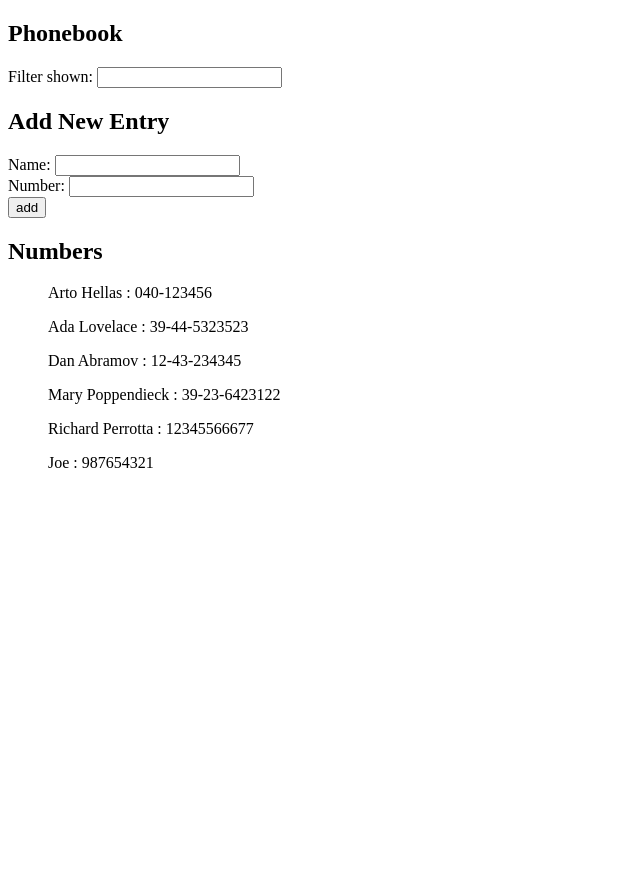
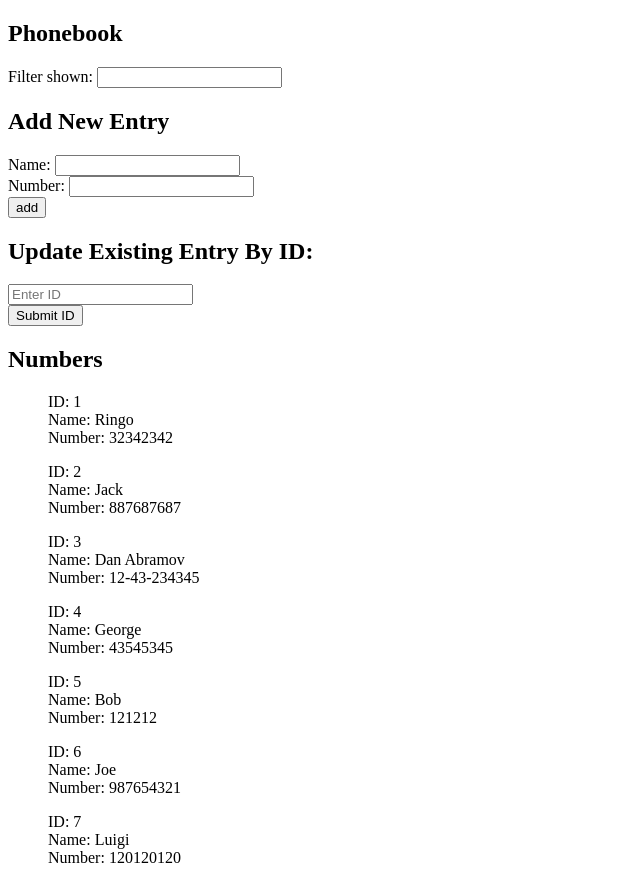
Before and after one commit to Perrottarichard/FullStackOpen, a React (Create React App) app in the folder part2/phonebook/: page / in a window 1280 px wide. Shown: the whole page, without its empty margins (0-640 px from the left). Before the commit the page ends 800 px from the top, so only its background shows below. Built offline with nearby package versions, Linux system fonts and the light colour scheme; data requests are answered from the project's data file.

Commit message:
functioning

```diff
--- a/part2/phonebook/db.json
+++ b/part2/phonebook/db.json
@@ -1,13 +1,13 @@
 {
   "persons": [
     {
-      "name": "Arto Hellas",
-      "number": "040-123456",
+      "name": "Ringo",
+      "number": "32342342",
       "id": 1
     },
     {
-      "name": "Ada Lovelace",
-      "number": "39-44-5323523",
+      "name": "Jack",
+      "number": "887687687",
       "id": 2
     },
     {
@@ -16,19 +16,24 @@
       "id": 3
     },
     {
-      "name": "Mary Poppendieck",
-      "number": "39-23-6423122",
+      "name": "George",
+      "number": "43545345",
       "id": 4
     },
     {
-      "name": "Richard Perrotta",
-      "number": "12345566677",
+      "name": "Bob",
+      "number": "121212",
       "id": 5
     },
     {
       "name": "Joe",
       "number": "987654321",
       "id": 6
+    },
+    {
+      "name": "Luigi",
+      "number": "120120120",
+      "id": 7
     }
   ]
 }
--- a/part2/phonebook/src/App.js
+++ b/part2/phonebook/src/App.js
@@ -1,8 +1,9 @@
 import React, { useState, useEffect } from 'react'
-import axios from 'axios';
 import AddEntryForm from './components/AddEntryForm';
 import FilterBox from './components/FilterBox';
 import DisplayDirectory from './components/DisplayDirectory';
+import services from './components/services'
+import EditEntryForm from './components/EditEntryForm';
 
 const App = () => {
 
@@ -12,12 +13,15 @@ const App = () => {
   const [newNumber, setNewNumber] = useState('')
   const [searchName, setSearchName] = useState('')
   const [showAll, setShowAll] = useState(true)
+  const [editName, setEditName] = useState('')
+  const [editNumber, setEditNumber] = useState('')
+  const [toggleForm, setToggleForm] = useState(false);
+  const [editById, setEditById] = useState('')
 
   useEffect(() => {
-    axios
-      .get('http://localhost:5000/persons')
-      .then(Response => {
-        setPersons(Response.data)
+    services.getAll()
+      .then(allPersons => {
+        setPersons(allPersons)
       })
   }, [])
 
@@ -28,6 +32,16 @@ const App = () => {
   const handleNumberInput = (event) => {
     setNewNumber(event.target.value);
   }
+  const handleNumberEdit = (event) => {
+    setEditNumber(event.target.value);
+  }
+  const handleNameEdit = (event) => {
+    setEditName(event.target.value);
+  }
+  const handleIdEdit = (event) => {
+    setEditById(event.target.value);
+  }
+
   const handleSearchName = (event) => {
     if (event.target.value.length > 0) {
       setShowAll(false)
@@ -37,6 +51,7 @@ const App = () => {
       setSearchName(event.target.value);
     }
   }
+  const showForm = () => setToggleForm(!toggleForm);
 
   return (
     <div>
@@ -53,6 +68,22 @@ const App = () => {
         newNumber={newNumber}
         setNewNumber={setNewNumber}
       />
+      <EditEntryForm
+        persons={persons}
+        setPersons={setPersons}
+        editName={editName}
+        setEditName={setEditName}
+        handleNameEdit={handleNameEdit}
+        handleNumberEdit={handleNumberEdit}
+        editNumber={editNumber}
+        setEditNumber={setEditNumber}
+        toggleForm={toggleForm}
+        setToggleForm={setToggleForm}
+        showForm={showForm}
+        editById={editById}
+        setEditById={setEditById}
+        handleIdEdit={handleIdEdit}
+      />
       <h2>Numbers</h2>
       <DisplayDirectory
         persons={persons}
--- a/part2/phonebook/src/components/AddEntryForm.js
+++ b/part2/phonebook/src/components/AddEntryForm.js
@@ -1,5 +1,5 @@
 import React from 'react';
-import axios from 'axios';
+import services from './services'
 
 const AddEntryForm = (props) => {
 
@@ -14,11 +14,9 @@ const AddEntryForm = (props) => {
                 name: newName,
                 number: newNumber
             }
-            axios.post('http://localhost:5000/persons', listing)
-                .then(response => {
-                    console.log(response)
-                })
-            setPersons(persons.concat(listing))
+            services.create(listing).then(returnedListing => {
+                setPersons(persons.concat(returnedListing))
+            })
             setNewName('')
             setNewNumber('')
         }
--- a/part2/phonebook/src/components/DisplayDirectory.js
+++ b/part2/phonebook/src/components/DisplayDirectory.js
@@ -6,7 +6,7 @@ const DisplayDirectory = (props) => {
     const entriesToShow = showAll ? persons : persons.filter(p => p.name.toString().toLowerCase().indexOf(searchName.toLowerCase()) !== -1)
     return (
         <div>
-            {entriesToShow.map(p => <ul key={p.name}>{p.name} : {p.number}</ul>)}
+            {entriesToShow.map(p => <ul key={p.name}>ID: {p.id}<br></br> Name: {p.name}<br></br> Number: {p.number}</ul>)}
         </div>
     )
 }
--- /dev/null
+++ b/part2/phonebook/src/components/EditEntryForm.js
@@ -0,0 +1,50 @@
+import React from 'react';
+import services from './services'
+
+const EditEntryForm = (props) => {
+
+    const { persons, setPersons, editName, setEditName, editNumber, setEditNumber, handleNumberEdit, handleNameEdit, setToggleForm, toggleForm, showForm, editById, handleIdEdit, setEditById } = props;
+
+    const editEntry = (event) => {
+        const listing = {
+            name: editName,
+            number: editNumber,
+        }
+        services.update(editById, listing).then(updatedListing => {
+            setPersons(persons.map(person => person.id !== editById ? person : updatedListing)
+            )
+            setEditName('')
+            setEditNumber('')
+            setEditById('')
+            setToggleForm(false)
+        })
+        console.log(persons)
+    }
+
+    return (
+        <div>
+            <h2>Update Existing Entry By ID:</h2>
+            {!toggleForm ?
+                <div>
+                    <input value={editById} onChange={handleIdEdit} placeholder={'Enter ID'}></input><div>
+                        <button onClick={showForm}>Submit ID</button></div></div> :
+                <form onSubmit={editEntry}>
+                    <div>
+                        Name: <input
+                            value={editName}
+                            onChange={handleNameEdit} />
+                    </div>
+                    <div>
+                        Number: <input
+                            value={editNumber}
+                            onChange={handleNumberEdit} /></div>
+                    <div>
+                        <button onClick={showForm}>Go Back</button>
+                        <button type="submit">Submit Update</button>
+                    </div>
+                </form>}
+        </div>
+
+    )
+}
+export default EditEntryForm;
--- /dev/null
+++ b/part2/phonebook/src/components/services.js
@@ -0,0 +1,23 @@
+import axios from 'axios'
+const baseUrl = 'http://localhost:5000/persons'
+
+const getAll = () => {
+    const request = axios.get(baseUrl)
+    return request.then(response => response.data)
+}
+
+const create = newListing => {
+    const request = axios.post(baseUrl, newListing)
+    return request.then(response => response.data)
+}
+
+const update = (id, newObject) => {
+    const request = axios.put(`${baseUrl}/${id}`, newObject)
+    return request.then(response => response.data)
+}
+
+export default {
+    getAll,
+    create,
+    update
+}
```
